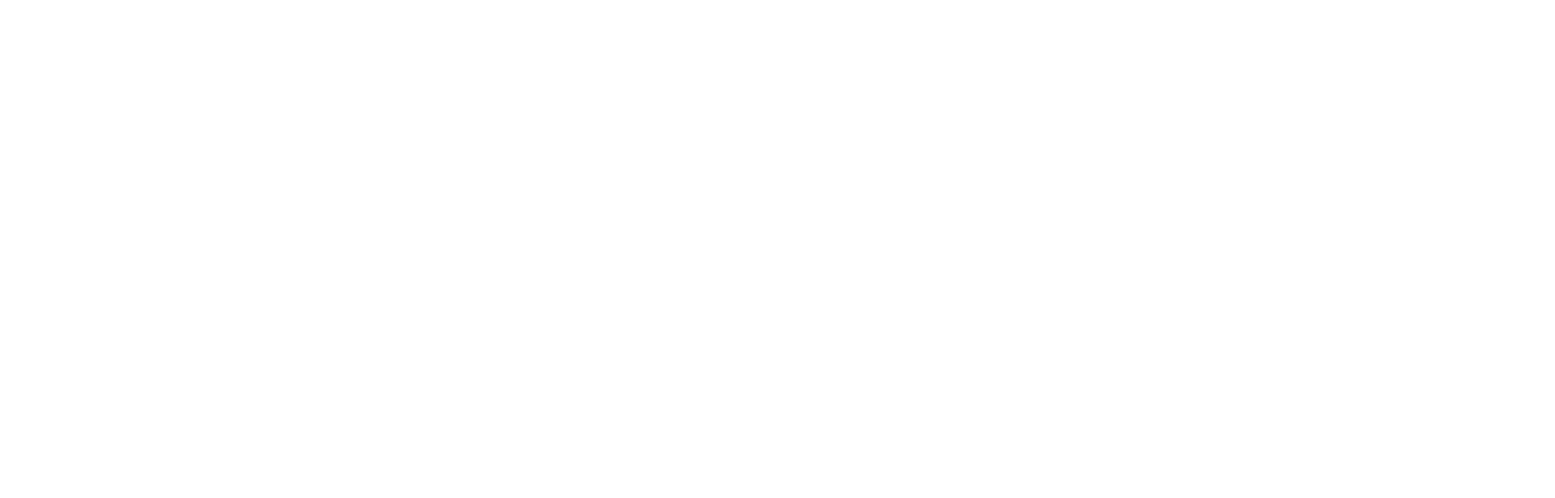
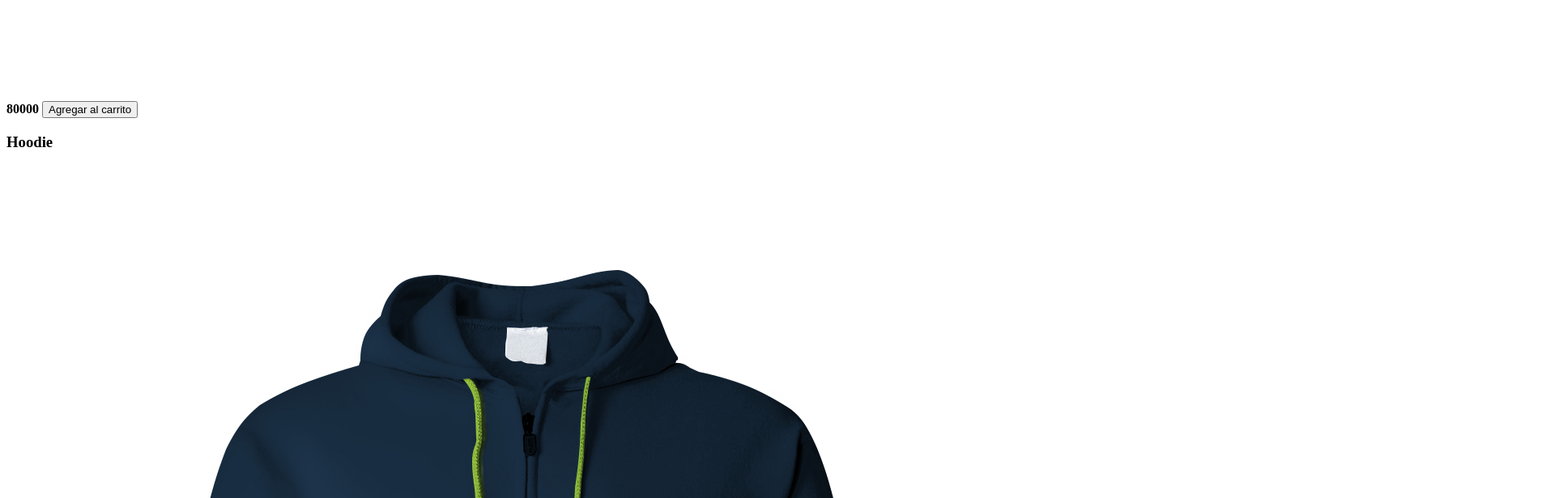
Before and after one commit to juaneins/angular-store, an Angular app: page / in a window 1280 px wide. Shown: the part 1800-2416 px from the top of the page at 81% size, 1920 px wide, since content can reach past the window. Before the commit the page ends 800 px from the top, so only its background shows below. Built offline with nearby package versions, Linux system fonts and the light colour scheme.

Commit message:
Creando el componente generico producto, ciclo de vida de angular

```diff
--- a/src/app/app.component.html
+++ b/src/app/app.component.html
@@ -4,6 +4,20 @@
 
 <div *ngIf="usuario === 'juan'">
  esto es un div:  {{10 * 23 }}
+</div>
+<br/>
+<div [ngSwitch]="usuario">
+  <p *ngSwitchCase ="'juan'">este es juan </p>
+  <p *ngSwitchCase ="'pedro'">este es pedro</p>
+  <p *ngSwitchCase="'julian'">este es Julian</p>
+  <p *ngSwitchDefault>No esta identificado</p>
+</div>
+
+<div [ngSwitch]="usuario">
+  <p *ngSwitchCase="'nicolas'">este es nicolas</p>
+  <p *ngSwitchCase="'julian'">este es julian</p>
+  <p *ngSwitchCase="'camilo'">este es camilo</p>
+  <p *ngSwitchDefault>no hay match</p>
 </div>
 <br/>
 <button (click)="addItem()">Add Item</button>
@@ -13,3 +27,14 @@
     <button (click)="deleteItem(i)">Remove ítem</button>
   </li>
 </ul>
+<br/>
+
+<!--div *ngFor="let product of products">
+  {{ product.title }}
+  <img [src]="product.image" alt="imagen">
+  {{ product.price}}
+</div-->
+
+<div *ngFor="let product of products">
+  <app-product (productClicked)="clickProduct($event)" [product]="product"></app-product>
+</div>
--- a/src/app/app.component.ts
+++ b/src/app/app.component.ts
@@ -1,4 +1,6 @@
 import { Component } from '@angular/core';
+
+import { Product } from './product.model';
 
 @Component({
   selector: 'app-root',
@@ -11,6 +13,55 @@ export class AppComponent {
 
   nombres = ['Juan', 'Pedro', 'José'];
 
+  products: Product[] = [
+    {
+      id: '1',
+      image: 'assets/images/camiseta.png',
+      title: 'Camiseta',
+      price: 80000,
+      description: 'bla bla bla bla bla'
+    },
+    {
+      id: '2',
+      image: 'assets/images/hoodie.png',
+      title: 'Hoodie',
+      price: 80000,
+      description: 'bla bla bla bla bla'
+    },
+    {
+      id: '3',
+      image: 'assets/images/mug.png',
+      title: 'Mug',
+      price: 80000,
+      description: 'bla bla bla bla bla'
+    },
+    {
+      id: '4',
+      image: 'assets/images/pin.png',
+      title: 'Pin',
+      price: 80000,
+      description: 'bla bla bla bla bla'
+    },
+    {
+      id: '5',
+      image: 'assets/images/stickers1.png',
+      title: 'Stickers',
+      price: 80000,
+      description: 'bla bla bla bla bla'
+    },
+    {
+      id: '6',
+      image: 'assets/images/stickers2.png',
+      title: 'Stickers',
+      price: 80000,
+      description: 'bla bla bla bla bla'
+    }
+  ];
+
+  constructor() {
+    console.log('AppComponent constructor');
+  }
+
   addItem() {
     this.nombres.push('Agregar ítem');
   }
@@ -18,4 +69,8 @@ export class AppComponent {
   deleteItem(index: number) {
     this.nombres.splice(index, 1);
   }
+
+  clickProduct(id: number) {
+    console.log('Product:' + id);
+  }
 }
--- /dev/null
+++ b/src/app/components/product.component.html
@@ -0,0 +1,4 @@
+ <h3>{{ product.title }}</h3>
+  <img [src]="product.image" alt="imagen">
+ <strong> {{ product.price}} </strong>
+ <button (click)="addCart()">Agregar al carrito</button>
--- /dev/null
+++ b/src/app/components/product.component.ts
@@ -0,0 +1,37 @@
+import { Component, Input, Output, EventEmitter, OnChanges, SimpleChanges, OnInit, DoCheck, OnDestroy } from '@angular/core';
+import { Product } from '../product.model';
+
+@Component({
+  selector: 'app-product',
+  templateUrl: './product.component.html'
+})
+export class ProductComponent implements OnInit, DoCheck, OnDestroy {
+  @Input() product: Product;
+  @Output() productClicked: EventEmitter<any> = new EventEmitter();
+
+  constructor() {
+    console.log('1. ProductComponent constructor');
+  }
+
+  /* ngOnChanges(change: SimpleChanges): void {
+    console.log('2. ngOnChanges');
+    console.log(change);
+  } */
+
+  ngOnInit(): void {
+      console.log('3. ngOnInit');
+  }
+
+  ngDoCheck(): void {
+      console.log('4. ngDoCheck');
+  }
+
+  ngOnDestroy(): void {
+      console.log('5. ngOnDestroy');
+  }
+
+  addCart() {
+    console.log('Agregar al carrito');
+    this.productClicked.emit(this.product.id);
+  }
+}
```
Also changed, not shown: src/app/app.module.ts (+5 -10 lines), src/app/product.model.ts (added, +7 -0 lines).
